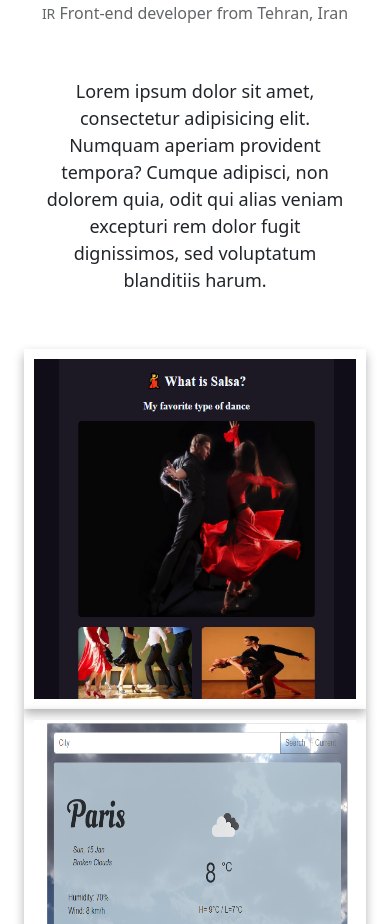
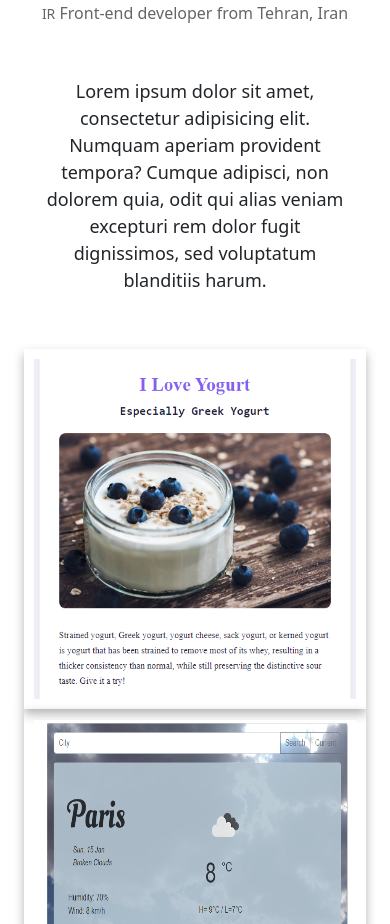
Before and after one commit to sabooli/Homework3, a plain HTML site: page about.html in a window 390 px wide. Shown: the part 176-1100 px from the top of the page. Drawn offline with nearby package versions, Linux system fonts and the light colour scheme.

Commit message:
remove column for mobile size

```diff
--- a/style.css
+++ b/style.css
@@ -133,6 +133,9 @@ p {
   text-decoration: underline;
 }
 @media (max-width: 768px) {
+  .row {
+    flex-direction: column-reverse;
+  }
   h1 {
     font-size: 58px;
     margin: 10px;
```
